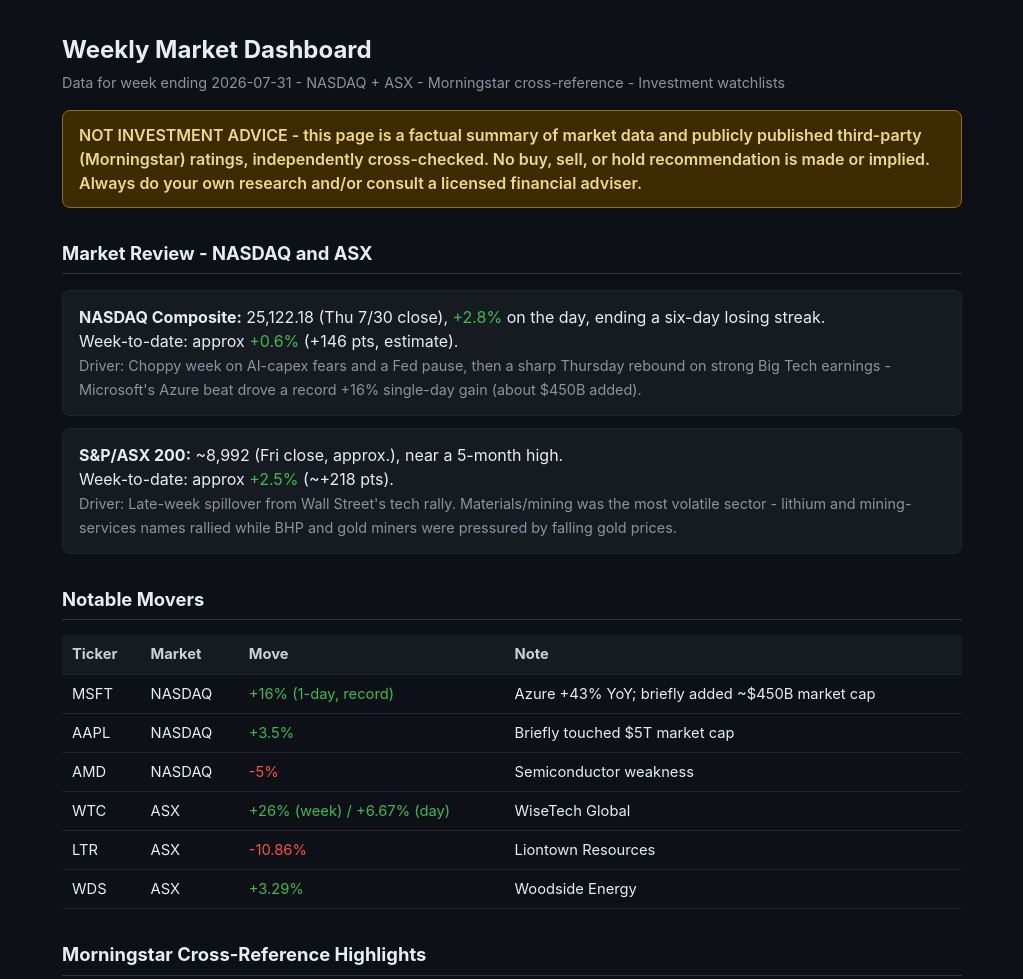
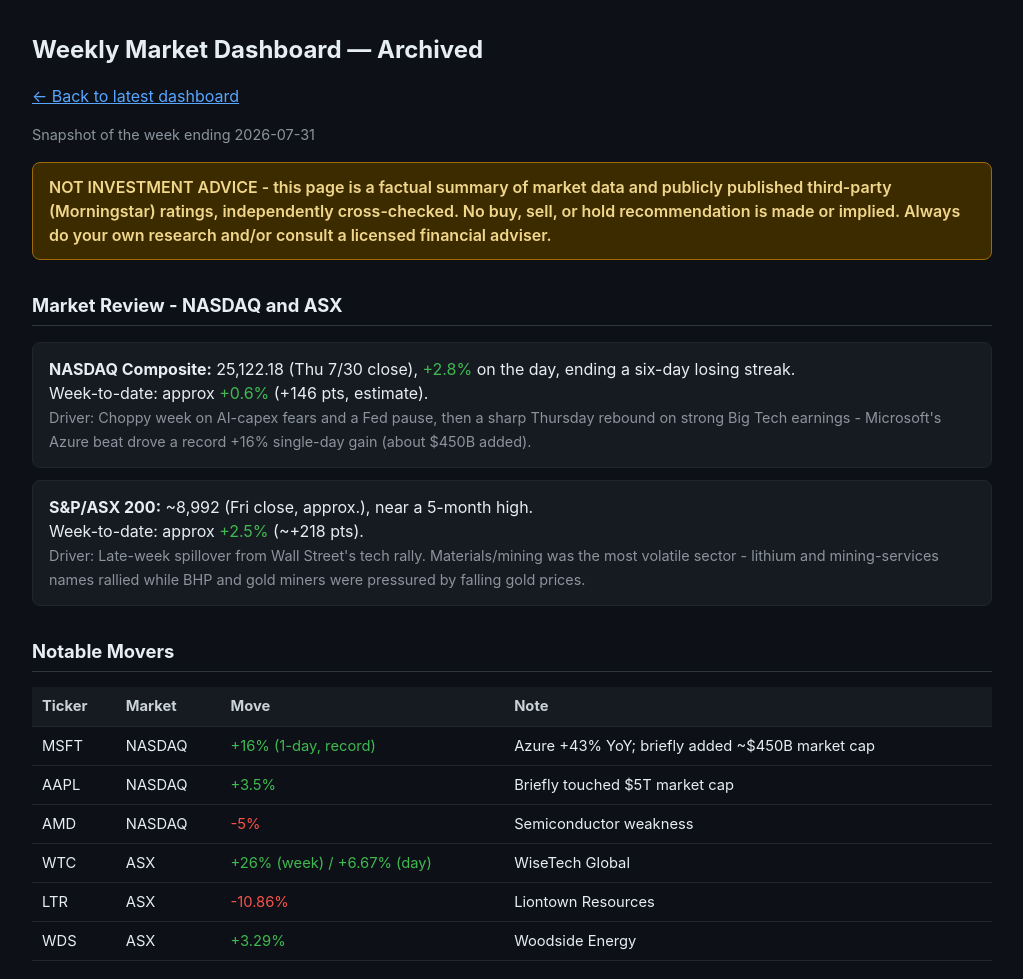
Before and after one commit to FarmerBarnyard/market-dashboard, a plain HTML site: page archive/2026-07-31.html in a window 1280 px wide. Shown: the top 979 px of the page, without its empty margins (128-1151 px from the left). Drawn offline with Linux system fonts and the light colour scheme.

Commit message:
Update 2026-07-31.html

```diff
--- a/archive/2026-07-31.html
+++ b/archive/2026-07-31.html
@@ -3,9 +3,9 @@
 <head>
 <meta charset="utf-8">
 <meta name="viewport" content="width=device-width, initial-scale=1">
-<title>Weekly Market Dashboard - 2026-07-31</title>
+<title>Weekly Market Dashboard - 2026-07-31 (Archived)</title>
 <style>
-  body{font-family:-apple-system,Segoe UI,Roboto,Arial,sans-serif;max-width:900px;margin:0 auto;padding:16px;line-height:1.5;background:#0d1117;color:#e6edf3;}
+  body{font-family:-apple-system,Segoe UI,Roboto,Arial,sans-serif;max-width:960px;margin:0 auto;padding:16px;line-height:1.5;background:#0d1117;color:#e6edf3;}
   h1{font-size:1.5rem;margin-bottom:4px;}
   h2{font-size:1.15rem;border-bottom:1px solid #30363d;padding-bottom:6px;margin-top:32px;}
   .banner{background:#3d2b00;border:1px solid #9e6a03;color:#f0d78c;padding:12px 16px;border-radius:8px;font-weight:600;margin:16px 0;}
@@ -21,8 +21,9 @@
 </head>
 <body>
 
-<h1>Weekly Market Dashboard</h1>
-<div class="meta">Data for week ending 2026-07-31 - NASDAQ + ASX - Morningstar cross-reference - Investment watchlists</div>
+<h1>Weekly Market Dashboard — Archived</h1>
+<p><a href="../index.html">&larr; Back to latest dashboard</a></p>
+<div class="meta">Snapshot of the week ending 2026-07-31</div>
 
 <div class="banner">NOT INVESTMENT ADVICE - this page is a factual summary of market data and publicly published third-party (Morningstar) ratings, independently cross-checked. No buy, sell, or hold recommendation is made or implied. Always do your own research and/or consult a licensed financial adviser.</div>
 
@@ -62,7 +63,7 @@
 <strong>AAPL</strong> - up +3.5%; Morningstar's most recent published view (pre-earnings) rated it 2 stars / moderately overvalued. No post-earnings update found - may be stale.
 </div>
 <div class="card">
-<strong>Data quality note:</strong> Morningstar's live pages returned HTTP 403 (paywall/bot-blocking) to direct fetch. All figures reconstructed from public search-result snippets, cross-checked where possible - flagged explicitly wherever confidence was low (LTR: no coverage found; MIN/BHP: conflicting fair-value figures, reported as unresolved).
+<strong>Data quality note:</strong> Morningstar's live pages returned HTTP 403 (paywall/bot-blocking) to direct fetch. All figures reconstructed from public search snippets, cross-checked where possible - flagged explicitly wherever confidence was low (LTR: no coverage found; MIN/BHP: conflicting fair-value figures, reported as unresolved).
 </div>
 
 <h2>Watchlist - Mid-Term (1-3 years)</h2>
@@ -94,11 +95,6 @@
 <strong>Excluded from every list</strong> (with reason, from independent verification): AMD (3 star fairly valued, narrow moat, very high uncertainty, no dividend), MU (no rating found, no moat, ~0.06% yield), MIN and PLS (dividends suspended, unresolved ratings), LTR (no analyst coverage found, price unverifiable - more than 2x spread across sources).
 </div>
 
-<h2>Past Weeks</h2>
-<ul>
-  <li><a href="archive/2026-07-31.html">Week of 2026-07-31</a> (this week)</li>
-</ul>
-
 <footer>
   Generated from the weekly market-review to Morningstar cross-reference to watchlist pipeline. Source data and full detail live in a private data repo (access-restricted). This page is not investment advice.
 </footer>
```
